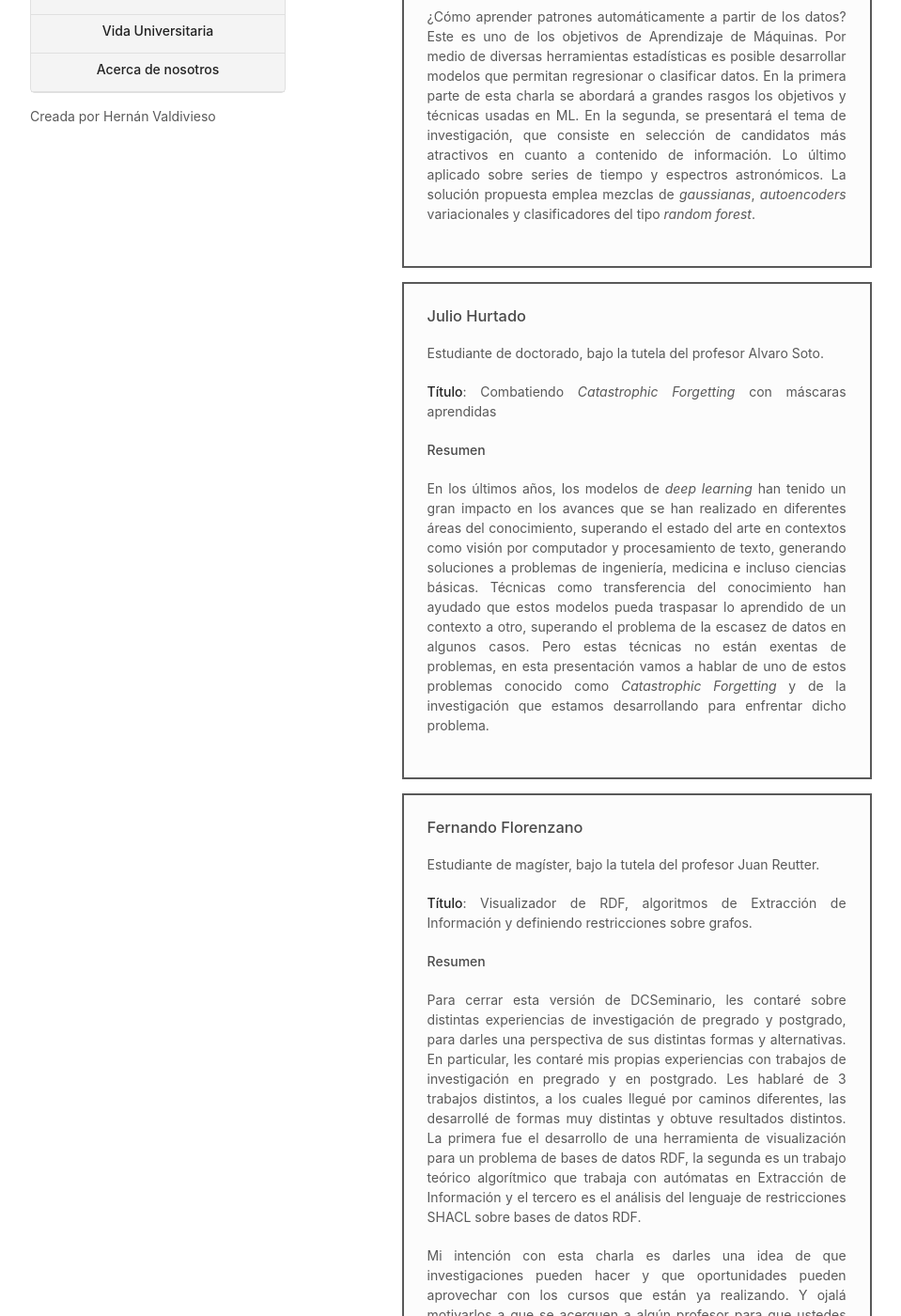
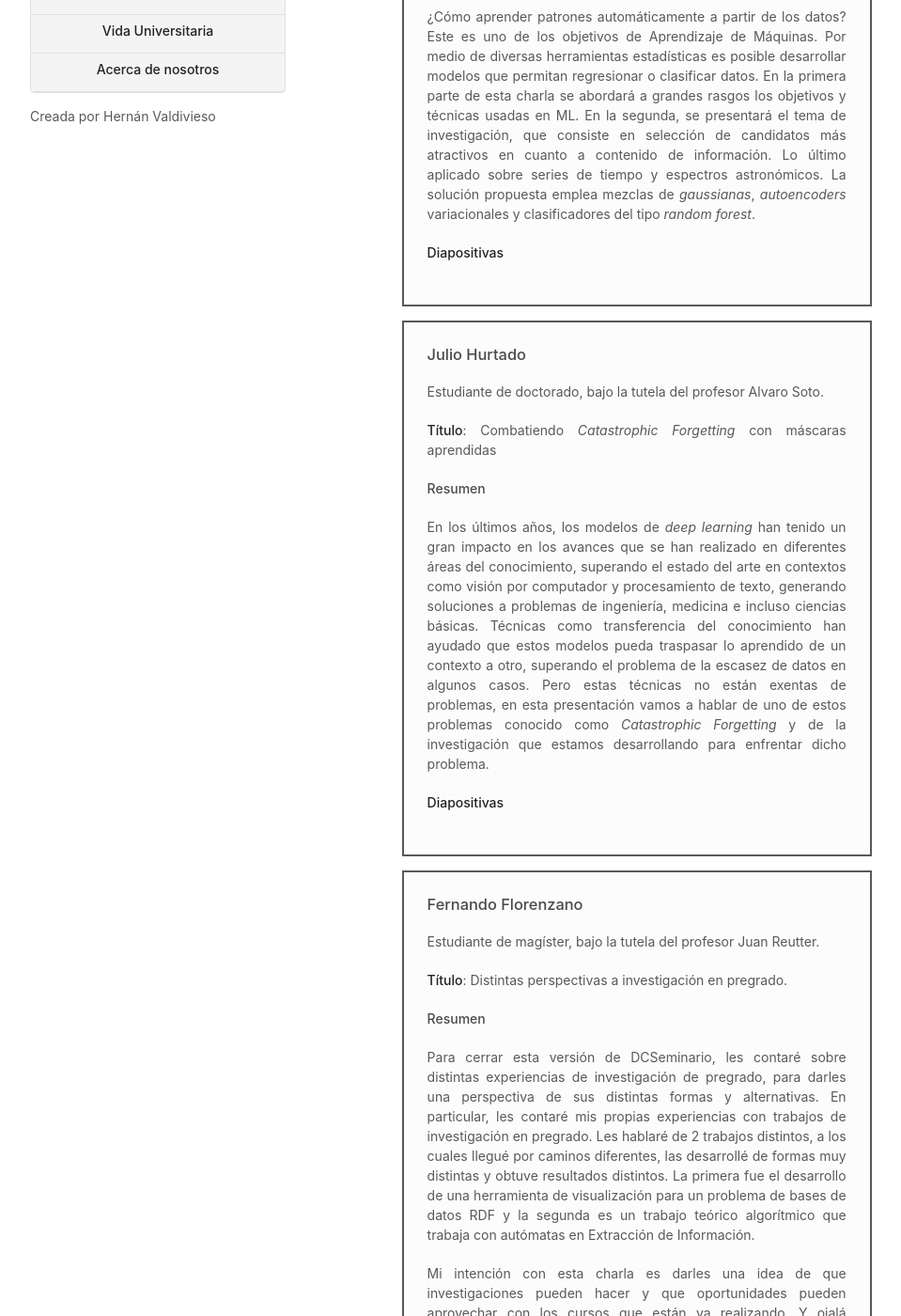
Before and after one commit to capitulo-acm-puc/capitulo-acm-puc.github.io, a Jekyll site: the page built from 10-dcseminario.md, in a window 1280 px wide and 1400 px high, scrolled down 752 px. Shown: the whole window at 94% size, without its empty margins (178-1137 px from the left). Built offline with Jekyll 4.4.1, drawn with Linux system fonts in a browser that asks for light colours.

Commit message:
:star: Added new slides

```diff
--- a/10-dcseminario.md
+++ b/10-dcseminario.md
@@ -32,7 +32,7 @@ Estudiante de magíster, bajo la tutela del profesor Karim Pichara.
 
 ¿Cómo aprender patrones automáticamente a partir de los datos? Este es uno de los objetivos de Aprendizaje de Máquinas. Por medio de diversas herramientas estadísticas es posible desarrollar modelos que permitan regresionar o clasificar datos. En la primera parte de esta charla se abordará a grandes rasgos los objetivos y técnicas usadas en ML. En la segunda, se presentará el tema de investigación, que consiste en selección de candidatos más atractivos en cuanto a contenido de información. Lo último aplicado sobre series de tiempo y espectros astronómicos. La solución propuesta emplea mezclas de *gaussianas*, *autoencoders* variacionales y clasificadores del tipo *random forest*.
 
-<!-- [**Diapositivas**](/assets/diapos_franco.pdf) -->
+[**Diapositivas**](/assets/diapos_javiera.pdf)
 
 </div>
 <div class="lineup">
@@ -47,7 +47,7 @@ Estudiante de doctorado, bajo la tutela del profesor Alvaro Soto.
 
 En los últimos años, los modelos de *deep learning* han tenido un gran impacto en los avances que se han realizado en diferentes áreas del conocimiento, superando el estado del arte en contextos como visión por computador y procesamiento de texto, generando soluciones a problemas de ingeniería, medicina e incluso ciencias básicas. Técnicas como transferencia del conocimiento han ayudado que estos modelos pueda traspasar lo aprendido de un contexto a otro, superando el problema de la escasez de datos en algunos casos. Pero estas técnicas no están exentas de problemas, en esta presentación vamos a hablar de uno de estos problemas conocido como *Catastrophic Forgetting* y de la investigación que estamos desarrollando para enfrentar dicho problema.
 
-<!-- [**Diapositivas**](/assets/diapos_geraldine.pdf) -->
+[**Diapositivas**](/assets/diapos_julio.pdf)
 
 </div>
 <div class="lineup">
@@ -55,15 +55,15 @@ En los últimos años, los modelos de *deep learning* han tenido un gran impacto
 ### Fernando Florenzano
 Estudiante de magíster, bajo la tutela del profesor Juan Reutter.
 
-**Título**: Visualizador de RDF, algoritmos de Extracción de Información y definiendo restricciones sobre grafos.
+**Título**: Distintas perspectivas a investigación en pregrado.
 
 #### Resumen
 
-Para cerrar esta versión de DCSeminario, les contaré sobre distintas experiencias de investigación de pregrado y postgrado, para darles una perspectiva de sus distintas formas y alternativas. En particular, les contaré mis propias experiencias con trabajos de investigación en pregrado y en postgrado. Les hablaré de 3 trabajos distintos, a los cuales llegué por caminos diferentes, las desarrollé de formas muy distintas y obtuve resultados distintos. La primera fue el desarrollo de una herramienta de visualización para un problema de bases de datos RDF, la segunda es un trabajo teórico algorítmico que trabaja con autómatas en Extracción de Información y el tercero es el análisis del lenguaje de restricciones SHACL sobre bases de datos RDF.
+Para cerrar esta versión de DCSeminario, les contaré sobre distintas experiencias de investigación de pregrado, para darles una perspectiva de sus distintas formas y alternativas. En particular, les contaré mis propias experiencias con trabajos de investigación en pregrado. Les hablaré de 2 trabajos distintos, a los cuales llegué por caminos diferentes, las desarrollé de formas muy distintas y obtuve resultados distintos. La primera fue el desarrollo de una herramienta de visualización para un problema de bases de datos RDF y la segunda es un trabajo teórico algorítmico que trabaja con autómatas en Extracción de Información.
 
 Mi intención con esta charla es darles una idea de que investigaciones pueden hacer y que oportunidades pueden aprovechar con los cursos que están ya realizando. Y ojalá motivarlos a que se acerquen a algún profesor para que ustedes mismos trabajen en su propio desarrollo y ganen competencias fuera de los cursos de la universidad.
 
-<!-- [**Diapositivas**](/assets/diapos_adrian.pdf) -->
+[**Diapositivas**](/assets/diapos_fernando.pdf)
 
 </div>
 
```
Also changed, not shown: 3 other files.
